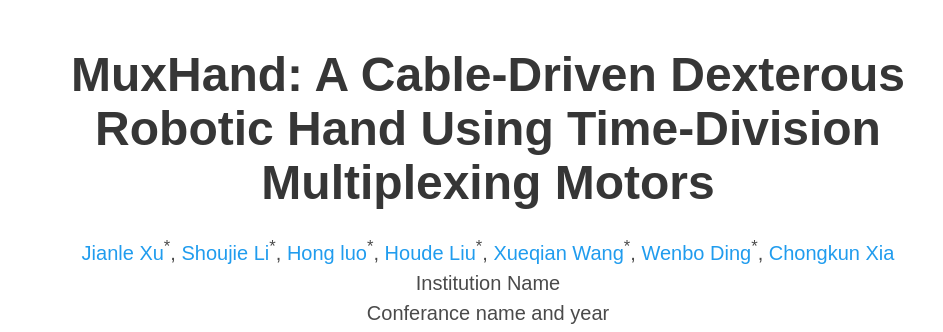
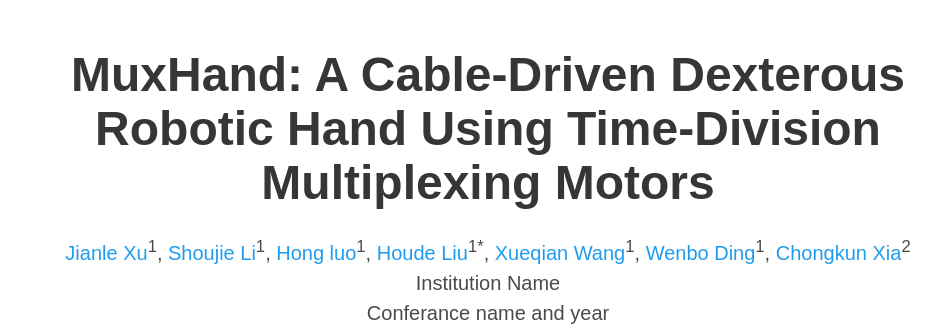
Before and after one commit to xujianle/MuxHand.github.io, a plain HTML site: page index.html in a window 1280 px wide. Shown: the top 332 px of the page, without its empty margins (152-1095 px from the left). Drawn offline with nearby package versions, Linux system fonts and the light colour scheme; a script that the page names is missing; some icons are missing; a web font is replaced by a local one.

Commit message:
“name”

```diff
--- a/index.html
+++ b/index.html
@@ -57,20 +57,20 @@
             <div class="is-size-5 publication-authors">
               <!-- Paper authors -->
               <span class="author-block">
-                <a href="FIRST AUTHOR PERSONAL LINK" target="_blank">Jianle Xu</a><sup>*</sup>,</span>
+                <a href="FIRST AUTHOR PERSONAL LINK" target="_blank">Jianle Xu</a><sup>1</sup>,</span>
               <span class="author-block">
-                <a href="SECOND AUTHOR PERSONAL LINK" target="_blank">Shoujie Li</a><sup>*</sup>,</span>
+                <a href="SECOND AUTHOR PERSONAL LINK" target="_blank">Shoujie Li</a><sup>1</sup>,</span>
               <span class="author-block">
-                <a href="FIRST AUTHOR PERSONAL LINK" target="_blank">Hong luo</a><sup>*</sup>,</span>
+                <a href="FIRST AUTHOR PERSONAL LINK" target="_blank">Hong luo</a><sup>1</sup>,</span>
               <span class="author-block">
-                <a href="SECOND AUTHOR PERSONAL LINK" target="_blank">Houde Liu</a><sup>*</sup>,</span>
+                <a href="SECOND AUTHOR PERSONAL LINK" target="_blank">Houde Liu</a><sup>1*</sup>,</span>
               <span class="author-block">
-                <a href="FIRST AUTHOR PERSONAL LINK" target="_blank">Xueqian Wang</a><sup>*</sup>,</span>
+                <a href="FIRST AUTHOR PERSONAL LINK" target="_blank">Xueqian Wang</a><sup>1</sup>,</span>
               <span class="author-block">
-                <a href="SECOND AUTHOR PERSONAL LINK" target="_blank">Wenbo Ding</a><sup>*</sup>,</span>
+                <a href="SECOND AUTHOR PERSONAL LINK" target="_blank">Wenbo Ding</a><sup>1</sup>,</span>
               <span class="author-block">
 
-                <a href="THIRD AUTHOR PERSONAL LINK" target="_blank">Chongkun Xia</a>
+                <a href="THIRD AUTHOR PERSONAL LINK" target="_blank">Chongkun Xia</a><sup>2</sup>
               </span>
             </div>
 
```
